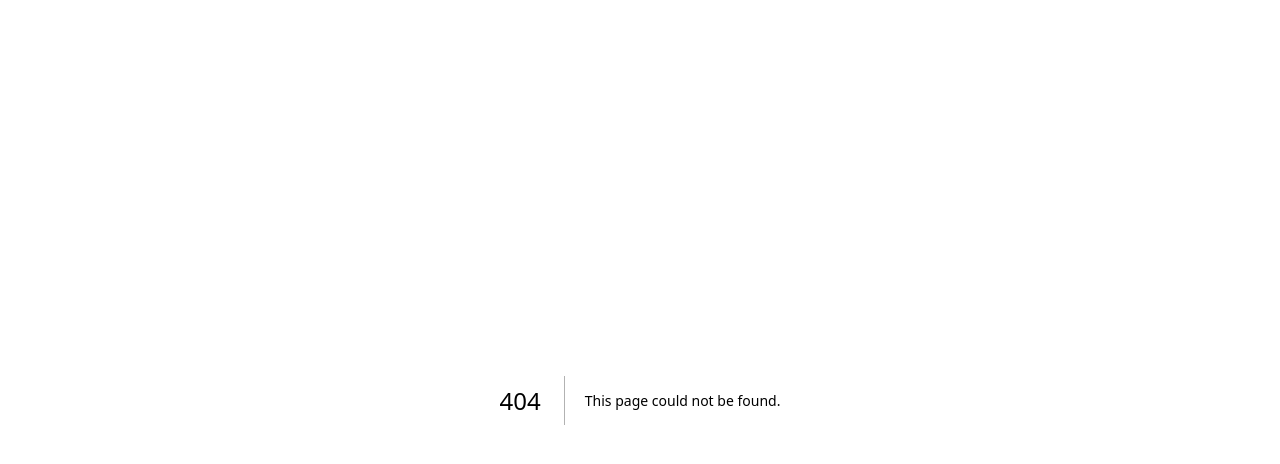
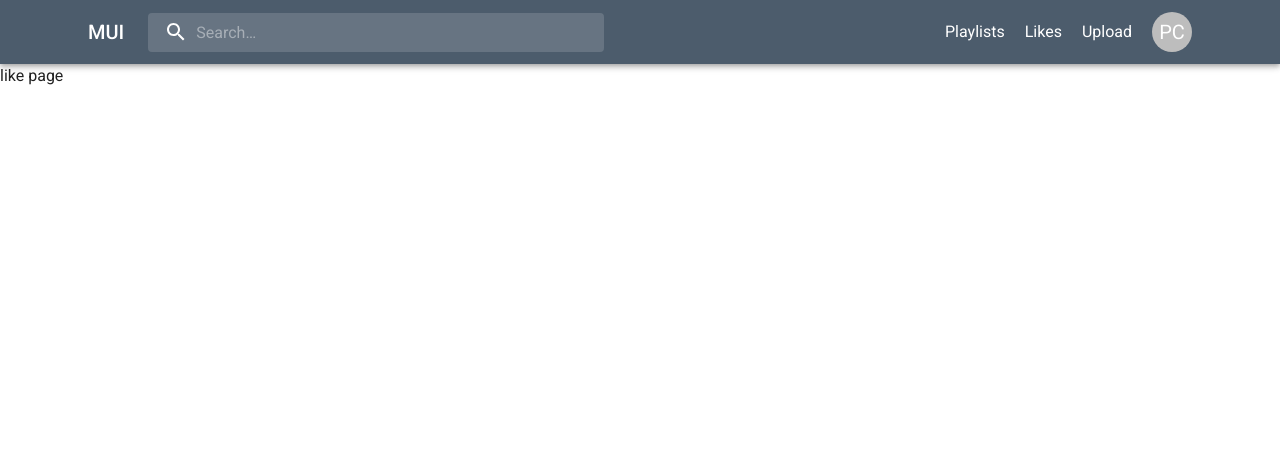
Before and after one commit to devphamduong/NextJS-Basic, a Next.js app: page /like in a window 1280 px wide. Before the commit this address had no page. Shown: the top 464 px of the page. Built offline with nearby package versions, Linux system fonts and the light colour scheme.

Commit message:
Share Layout

```diff
--- a/src/app/layout.tsx
+++ b/src/app/layout.tsx
@@ -1,4 +1,5 @@
 import ThemeRegistry from "@/components/ThemeRegistry/ThemeRegistry";
+import AppHeader from "@/components/header/app.header";
 
 export default function RootLayout({
   children,
@@ -8,7 +9,10 @@ export default function RootLayout({
   return (
     <html lang="en">
       <body>
-        <ThemeRegistry>{children}</ThemeRegistry>
+        <ThemeRegistry>
+          <AppHeader />
+          {children}
+        </ThemeRegistry>
       </body>
     </html>
   );
--- /dev/null
+++ b/src/app/like/page.tsx
@@ -0,0 +1,5 @@
+function LikePage() {
+  return <>like page</>;
+}
+
+export default LikePage;
--- a/src/components/header/app.header.tsx
+++ b/src/components/header/app.header.tsx
@@ -19,6 +19,7 @@ import MoreIcon from "@mui/icons-material/MoreVert";
 import Container from "@mui/material/Container";
 import Avatar from "@mui/material/Avatar";
 import Link from "next/link";
+import { useRouter } from "next/navigation";
 
 const Search = styled("div")(({ theme }) => ({
   position: "relative",
@@ -61,6 +62,7 @@ const StyledInputBase = styled(InputBase)(({ theme }) => ({
 }));
 
 export default function AppHeader() {
+  const router = useRouter();
   const [anchorEl, setAnchorEl] = React.useState<null | HTMLElement>(null);
   const [mobileMoreAnchorEl, setMobileMoreAnchorEl] =
     React.useState<null | HTMLElement>(null);
@@ -177,7 +179,8 @@ export default function AppHeader() {
               variant="h6"
               noWrap
               component="div"
-              sx={{ display: { xs: "none", sm: "block" } }}
+              sx={{ display: { xs: "none", sm: "block" }, cursor: "pointer" }}
+              onClick={() => router.push("/")}
             >
               MUI
             </Typography>
@@ -203,8 +206,8 @@ export default function AppHeader() {
                 },
               }}
             >
-              <Link href={"/playlist"}>Playlist</Link>
-              <Link href={"/likes"}>Likes</Link>
+              <Link href={"/playlist"}>Playlists</Link>
+              <Link href={"/like"}>Likes</Link>
               <Link href={"/upload"}>Upload</Link>
               <Avatar onClick={handleProfileMenuOpen}>PC</Avatar>
             </Box>
```
Also changed, not shown: src/app/page.tsx (+1 -8 lines).
